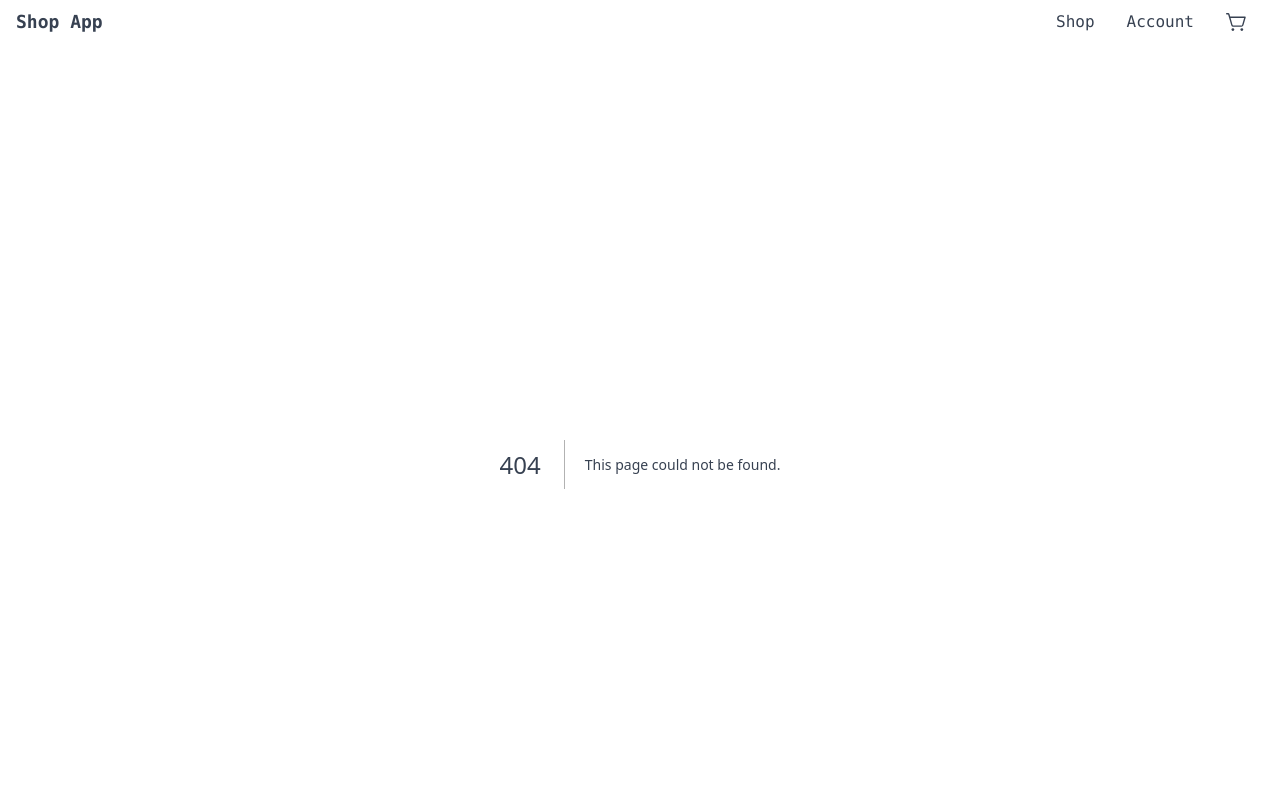
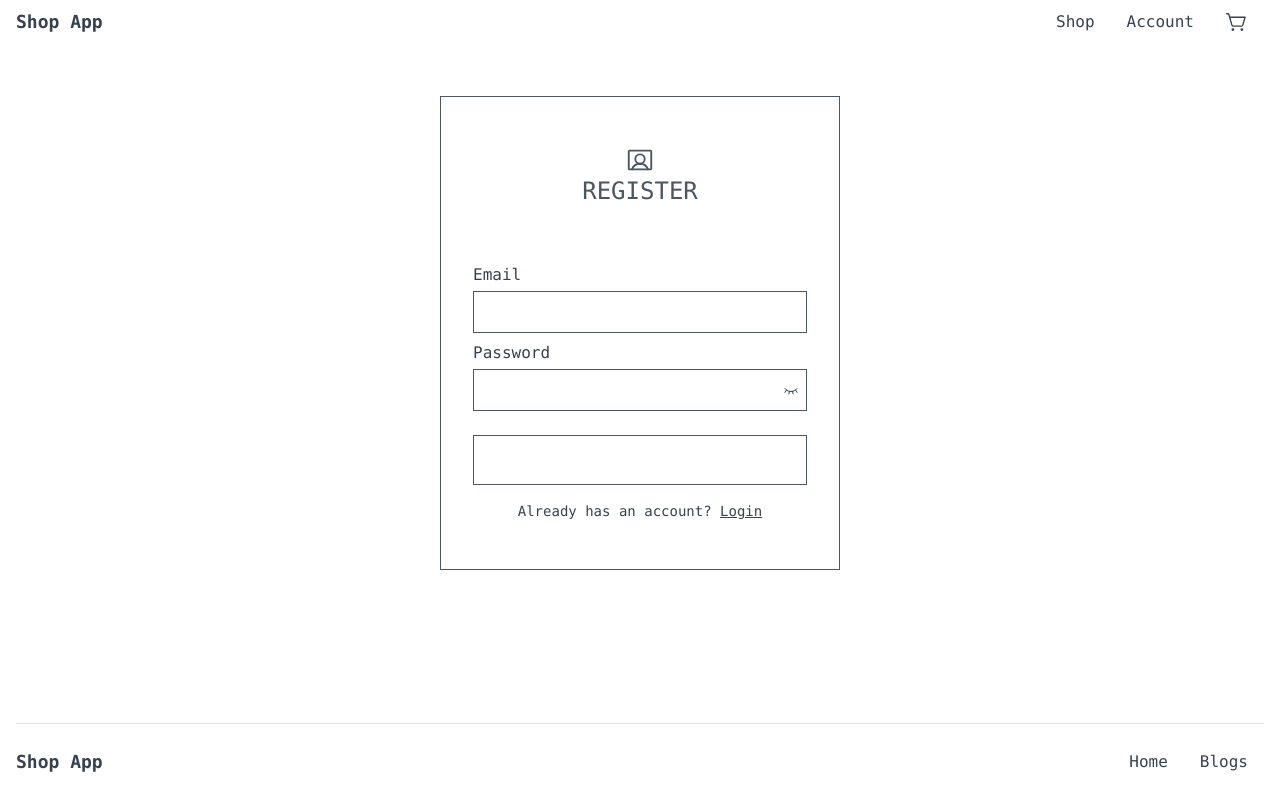
Before and after one commit to erfan-amani/shop-next, a Next.js app: page /auth/register in a window 1280 px wide. Before the commit this address had no page. Shown: the top 800 px of the page. Built offline with nearby package versions, Linux system fonts and the light colour scheme; no server answers.

Commit message:
add login and register

```diff
--- /dev/null
+++ b/src/app/api/login/route.ts
@@ -0,0 +1,33 @@
+import axios from "axios";
+import { NextRequest, NextResponse } from "next/server";
+import { headers } from "next/headers";
+
+export const POST = async (req: NextRequest) => {
+  try {
+    const body = await req.json();
+    const reqHeaders: any = headers().entries();
+
+    const header: any = {};
+    for (const pair of reqHeaders) {
+      header[pair[0]] = pair[1];
+    }
+
+    const resHeaders: any = {};
+
+    const response = await axios.post(
+      `${process.env.NEXT_PUBLIC_BACKEND_SERVER_BASE_URL}/auth/login`,
+      body,
+      { headers: header }
+    );
+
+    const { data, headers: returnedHeaders } = response || {};
+    Object.keys(returnedHeaders).forEach(
+      (key) => (resHeaders[key] = returnedHeaders[key])
+    );
+
+    return NextResponse.json(data, { headers: resHeaders });
+  } catch (error: any) {
+    const { data = "Something went wrong!", status = 500 } = error.response;
+    return NextResponse.json(data, { status });
+  }
+};
--- /dev/null
+++ b/src/app/api/register/route.ts
@@ -0,0 +1,34 @@
+import axios from "axios";
+import { NextApiRequest, NextApiResponse } from "next";
+import { NextResponse } from "next/server";
+import { headers } from "next/headers";
+
+export const POST = async (req: any) => {
+  try {
+    const body = await req.json();
+    const reqHeaders: any = headers().entries();
+
+    const header: any = {};
+    for (const pair of reqHeaders) {
+      header[pair[0]] = pair[1];
+    }
+
+    const resHeaders: any = {};
+
+    const response = await axios.post(
+      `${process.env.NEXT_PUBLIC_BACKEND_SERVER_BASE_URL}/auth/register`,
+      body,
+      { headers: header }
+    );
+
+    const { data, headers: returnedHeaders } = response || {};
+    Object.keys(returnedHeaders).forEach(
+      (key) => (resHeaders[key] = returnedHeaders[key])
+    );
+
+    return NextResponse.json(data, { headers: resHeaders });
+  } catch (error: any) {
+    const { data = "Something went wrong!", status = 500 } = error.response;
+    return NextResponse.json(data, { status });
+  }
+};
--- /dev/null
+++ b/src/app/auth/components/AuthInput.tsx
@@ -0,0 +1,48 @@
+"use client";
+
+import { EyeClosed, Eye } from "@/app/components/Icons";
+import React, { forwardRef, useState } from "react";
+
+type AuthInputProps = {
+  label?: string;
+  type?: string;
+  name: string;
+};
+
+const AuthInput = forwardRef<HTMLInputElement, AuthInputProps>(
+  function AuthInput({ label, type = "text", name, ...others }, ref) {
+    const [hide, setHide] = useState(true);
+
+    return (
+      <div className="flex flex-col gap-1 w-full">
+        {!!label && <label htmlFor={name}>{label}</label>}
+        <div className="relative">
+          <input
+            ref={ref}
+            type={type === "password" ? (hide ? "password" : "text") : type}
+            name={name}
+            autoComplete="off"
+            className="w-full bg-transparent py-2 px-3 border border-gray-600 focus-visible:outline-none"
+            {...others}
+          />
+
+          {type === "password" && (
+            <button
+              className="absolute right-2 top-1/2 -translate-y-1/2"
+              type="button"
+              onClick={() => setHide((prev) => !prev)}
+            >
+              {hide ? (
+                <EyeClosed className="fill-gray-600 dark:fill-gray-300" />
+              ) : (
+                <Eye className="fill-gray-600 dark:fill-gray-300" />
+              )}
+            </button>
+          )}
+        </div>
+      </div>
+    );
+  }
+);
+
+export default AuthInput;
--- /dev/null
+++ b/src/app/auth/login/page.tsx
@@ -0,0 +1,88 @@
+"use client";
+
+import React, { useState } from "react";
+import AuthInput from "../components/AuthInput";
+import { UserRectangle } from "@/app/components/Icons";
+import { useForm } from "react-hook-form";
+import { nextAxios } from "@/utils/setupAxios";
+import Link from "next/link";
+
+type FormValues = {
+  email: string;
+  password: string;
+};
+
+const LoginPage = () => {
+  const {
+    register,
+    handleSubmit,
+    watch,
+    formState: { errors },
+  } = useForm<FormValues>();
+  const [error, setError] = useState();
+  const [loading, setLoading] = useState();
+
+  const onSubmit = handleSubmit(async (data) => {
+    try {
+      const res = await nextAxios.post("api/login", {
+        email: data.email,
+        password: data.password,
+      });
+    } catch (error: any) {
+      const message = error.response.data || "Something went wrong!";
+      setError(message);
+    }
+  });
+
+  return (
+    <div className="py-8">
+      <div className="m-auto flex flex-col gap-14 w-full max-w-[400px] border border-gray-600 py-12 px-8">
+        <div className="flex flex-col items-center justify-center fill-neutral-700 text-gray-600">
+          <div>
+            <UserRectangle width="30" height="30" fill="inherit" />
+          </div>
+          <h3 className="text-2xl font-medium text-inherit">LOGIN</h3>
+        </div>
+
+        <form
+          onSubmit={onSubmit}
+          className="flex flex-col items-center justify-center gap-2"
+        >
+          {error && (
+            <div className="mb-4">
+              <p className="text-red-400 text-center">{error}</p>
+            </div>
+          )}
+
+          <AuthInput label="Email" type="email" {...register("email")} />
+
+          <AuthInput
+            label="Password"
+            type="password"
+            {...register("password")}
+          />
+
+          {loading ? (
+            <div className="animate-pulse flex items-center justify-center cursor-default mt-2 w-full h-11 rounded-md bg-neutral-50 dark:bg-gray-700">
+              <span className="opacity-40 m-auto">Please wait...</span>
+            </div>
+          ) : (
+            <div className="w-full flex flex-col items-center gap-4">
+              <button className="border border-gray-600 p-3 mt-4 text-white dark:text-neutral-800 w-full">
+                Login
+              </button>
+              <p className="text-sm">
+                Create new account?{" "}
+                <Link href="/auth/register" className="underline">
+                  Register
+                </Link>
+              </p>
+            </div>
+          )}
+        </form>
+      </div>
+    </div>
+  );
+};
+
+export default LoginPage;
--- /dev/null
+++ b/src/app/auth/register/page.tsx
@@ -0,0 +1,88 @@
+"use client";
+
+import React, { useState } from "react";
+import AuthInput from "../components/AuthInput";
+import { UserRectangle } from "@/app/components/Icons";
+import { useForm } from "react-hook-form";
+import { nextAxios } from "@/utils/setupAxios";
+import Link from "next/link";
+
+type FormValues = {
+  email: string;
+  password: string;
+};
+
+const RegisterPage = () => {
+  const {
+    register,
+    handleSubmit,
+    watch,
+    formState: { errors },
+  } = useForm<FormValues>();
+  const [error, setError] = useState();
+  const [loading, setLoading] = useState();
+
+  const onSubmit = handleSubmit(async (data) => {
+    try {
+      const res = await nextAxios.post("api/register", {
+        email: data.email,
+        password: data.password,
+      });
+    } catch (error: any) {
+      const message = error.response.data || "Something went wrong!";
+      setError(message);
+    }
+  });
+
+  return (
+    <div className="py-8">
+      <div className="m-auto flex flex-col gap-14 w-full max-w-[400px] border border-gray-600 py-12 px-8">
+        <div className="flex flex-col items-center justify-center fill-neutral-700 text-gray-600">
+          <div>
+            <UserRectangle width="30" height="30" fill="inherit" />
+          </div>
+          <h3 className="text-2xl font-medium text-inherit">REGISTER</h3>
+        </div>
+
+        <form
+          onSubmit={onSubmit}
+          className="flex flex-col items-center justify-center gap-2"
+        >
+          {error && (
+            <div className="mb-4">
+              <p className="text-red-400 text-center">{error}</p>
+            </div>
+          )}
+
+          <AuthInput label="Email" type="email" {...register("email")} />
+
+          <AuthInput
+            label="Password"
+            type="password"
+            {...register("password")}
+          />
+
+          {loading ? (
+            <div className="animate-pulse flex items-center justify-center cursor-default mt-2 w-full h-11 rounded-md bg-neutral-50 dark:bg-gray-700">
+              <span className="opacity-40 m-auto">Please wait...</span>
+            </div>
+          ) : (
+            <div className="w-full flex flex-col items-center gap-4">
+              <button className="border border-gray-600 p-3 mt-4 text-white dark:text-neutral-800 w-full">
+                Register
+              </button>
+              <p className="text-sm">
+                Already has an account?{" "}
+                <Link href="/auth/login" className="underline">
+                  Login
+                </Link>
+              </p>
+            </div>
+          )}
+        </form>
+      </div>
+    </div>
+  );
+};
+
+export default RegisterPage;
--- a/src/app/components/Icons/index.tsx
+++ b/src/app/components/Icons/index.tsx
@@ -1,5 +1,10 @@
 "use client";
 
-import { ShoppingCartSimple } from "phosphor-react";
+import {
+  ShoppingCartSimple,
+  EyeClosed,
+  Eye,
+  UserRectangle,
+} from "phosphor-react";
 
-export { ShoppingCartSimple };
+export { ShoppingCartSimple, EyeClosed, Eye, UserRectangle };
```
Also changed, not shown: src/utils/cookie.ts (added, +17 -0 lines).
